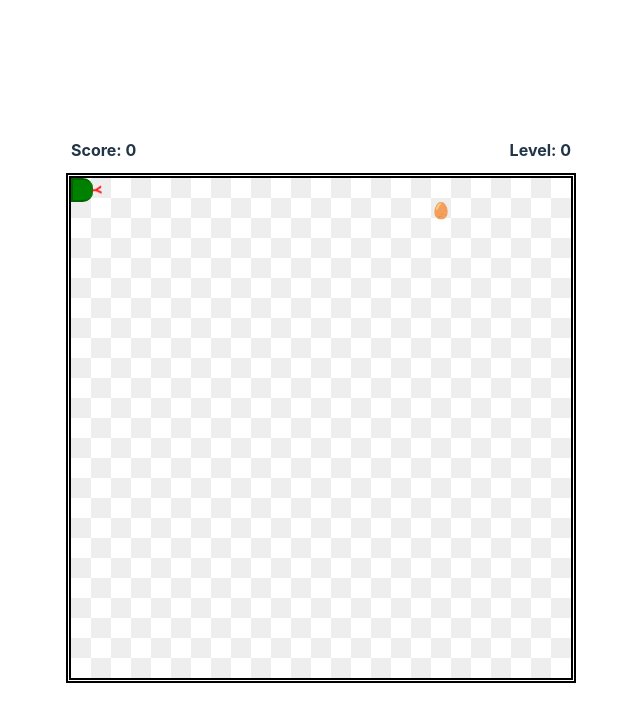
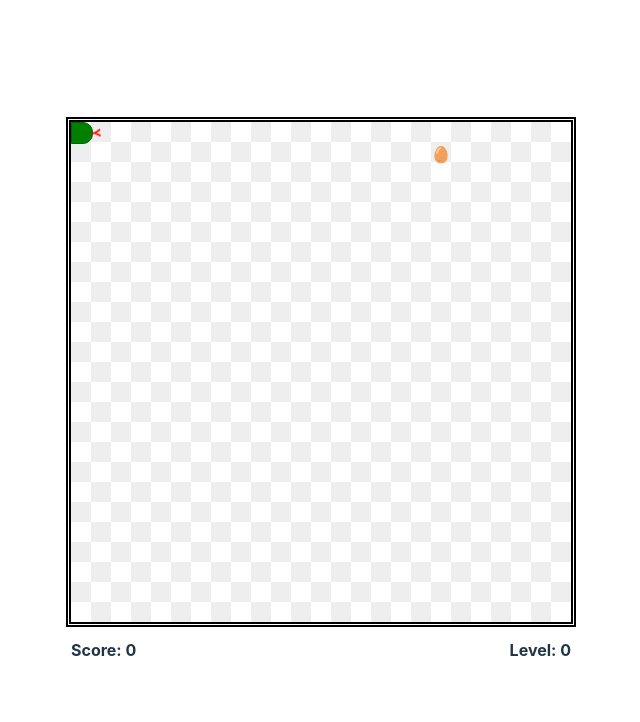
Before and after one commit to DominikFischer86/snek, a React (Vite) app: page / in a window 1280 px wide. Shown: the top 722 px of the page, without its empty margins (319-959 px from the left). Built offline with nearby package versions, Linux system fonts and the light colour scheme.

Commit message:
feat: Create components and clean up

```diff
--- a/src/App.scss
+++ b/src/App.scss
@@ -38,13 +38,10 @@
 
 .arena {
 	outline: 5px double #000;
-	background: rgba(217, 255, 192, 0.658);
-	position: relative;
-}
-
-.arena.devMode {
+	//background: rgba(217, 255, 192, 0.658);
 	background: repeating-conic-gradient(#eee 0% 25%, transparent 0% 50%) 50% / 40px 40px;
 	background-position: 0 0;
+	position: relative;
 }
 
 .score {
@@ -59,7 +56,7 @@
 	height: 8px;
 	background: green;
 	position: absolute;
-	border: 2px solid darkgreen;
+	border: 1px solid darkgreen;
 }
 
 .snek.head {
@@ -81,23 +78,16 @@
 	display: none;
 }
 
-.snek.right {
-	border-right: 0;
-}
-
 .snek.left {
 	transform: scaleX(-1);
-	border-right: 0;
 }
 
 .snek.up {
 	transform: rotate(-90deg);
-	border-right: 0;
 }
 
 .snek.down {
 	transform: rotate(90deg);
-	border-right: 0;
 }
 
 .snek.head:after {
@@ -124,6 +114,10 @@
 	border-top-right-radius: 10px;
 	border-bottom-right-radius: 10px;
 	z-index: 1;
+}
+
+.food.steak:after {
+	content: "🥩";
 }
 
 .food.chicken:after {
--- a/src/App.tsx
+++ b/src/App.tsx
@@ -1,6 +1,9 @@
 import { useState, useEffect, useCallback } from "react"
 
 import Snake from "./components/Snake"
+import Score from "./components/Score"
+import GameOver from "./components/GameOver"
+import Food from "./components/Food"
 
 import "./App.scss"
 
@@ -10,7 +13,8 @@ const SNAKE_PART_SIZE = 20
 const RATIO_X = ARENA_SIZE_X / SNAKE_PART_SIZE
 const RATIO_Y = ARENA_SIZE_Y / SNAKE_PART_SIZE
 
-const FOOD_TYPES = ["egg", "chicken"]
+const FOOD_TYPES = ["egg", "chicken", "steak"]
+const SCORE_PER_FOOD_TYPE = [1, 2, 5]
 const BASE_SNAKE = ["head", "body_0", "tail"]
 
 const INITIAL_SNAKEPOSITION = {
@@ -37,6 +41,7 @@ const App = () => {
 	const [level, setLevel] = useState(0)
 	const [snakeHeadPosition, setSnakeHeadPosition] = useState(INITIAL_SNAKEPOSITION)
 	const [snake, setSnake] = useState(BASE_SNAKE)
+	const [food, setFood] = useState(FOOD_TYPES[0])
 	const [gameOver, setGameOver] = useState(false)
 	const [foodPosition, setFoodPosition] = useState({
 		x: getFoodLocation().x,
@@ -72,8 +77,17 @@ const App = () => {
 		setSnakeHeadPosition(INITIAL_SNAKEPOSITION)
 	}
 
+	const setFoodKind = () => {
+		const threshold = Math.random()
+		console.log(threshold)
+
+		const foodIndex = threshold > 0.9 ? 2 : threshold > 0.7 ? 1 : 0
+
+		return setFood(FOOD_TYPES[foodIndex])
+	}
+
 	const foodIsEaten = () => {
-		setScore(score => score + 1)
+		setScore(score => score + SCORE_PER_FOOD_TYPE[FOOD_TYPES.indexOf(food)])
 		setLevel(level => level + 1)
 		setSnake(oldSnake => {
 			const newSnake = oldSnake.slice(1)
@@ -90,6 +104,7 @@ const App = () => {
 		)
 			return
 
+		setFoodKind()
 		setFoodPosition({
 			x: newFoodPositionX,
 			y: newFoodPositionY
@@ -150,14 +165,10 @@ const App = () => {
 
 	return (
 		<div className="App">
-			<div className="score">
-				<p>Score: {score}</p>
-				<p>Level: {level}</p>
-			</div>
 			{!gameOver && (
 				<>
 					<div
-						className="arena devMode"
+						className="arena"
 						style={{ width: `${ARENA_SIZE_X}px`, height: `${ARENA_SIZE_Y}px` }}
 					>
 						{snake.map((snakePart: string, index: number) => {
@@ -172,24 +183,12 @@ const App = () => {
 								/>
 							)
 						})}
-
-						<div
-							className="food egg"
-							style={{
-								top: foodPosition.y,
-								left: foodPosition.x,
-								width: `${SNAKE_PART_SIZE}px`,
-								height: `${SNAKE_PART_SIZE}px`
-							}}
-						></div>
+						<Food food={food} foodPosition={foodPosition} snakePartSize={SNAKE_PART_SIZE} />
 					</div>
 				</>
 			)}
-			{gameOver && (
-				<div className="game-over">
-					<p>Game Over!</p>
-				</div>
-			)}
+			{gameOver && <GameOver />}
+			<Score score={score} level={level} />
 		</div>
 	)
 }
--- /dev/null
+++ b/src/components/Food.tsx
@@ -0,0 +1,19 @@
+type FoodPropTypes = {
+	food: string
+	foodPosition: { x: number; y: number }
+	snakePartSize: number
+}
+
+const Food = ({ food, foodPosition, snakePartSize }: FoodPropTypes) => (
+	<div
+		className={`food ${food}`}
+		style={{
+			top: foodPosition.y,
+			left: foodPosition.x,
+			width: `${snakePartSize}px`,
+			height: `${snakePartSize}px`
+		}}
+	></div>
+)
+
+export default Food
--- /dev/null
+++ b/src/components/GameOver.tsx
@@ -0,0 +1,9 @@
+const GameOver = () => (
+	<div className="score">
+		<div className="game-over">
+			<p>Snek Ded!</p>
+		</div>
+	</div>
+)
+
+export default GameOver
--- /dev/null
+++ b/src/components/Score.tsx
@@ -0,0 +1,13 @@
+type ScorePropTypes = {
+	score: number
+	level: number
+}
+
+const Score = ({ score, level }: ScorePropTypes) => (
+	<div className="score">
+		<p>Score: {score}</p>
+		<p>Level: {level}</p>
+	</div>
+)
+
+export default Score
```
